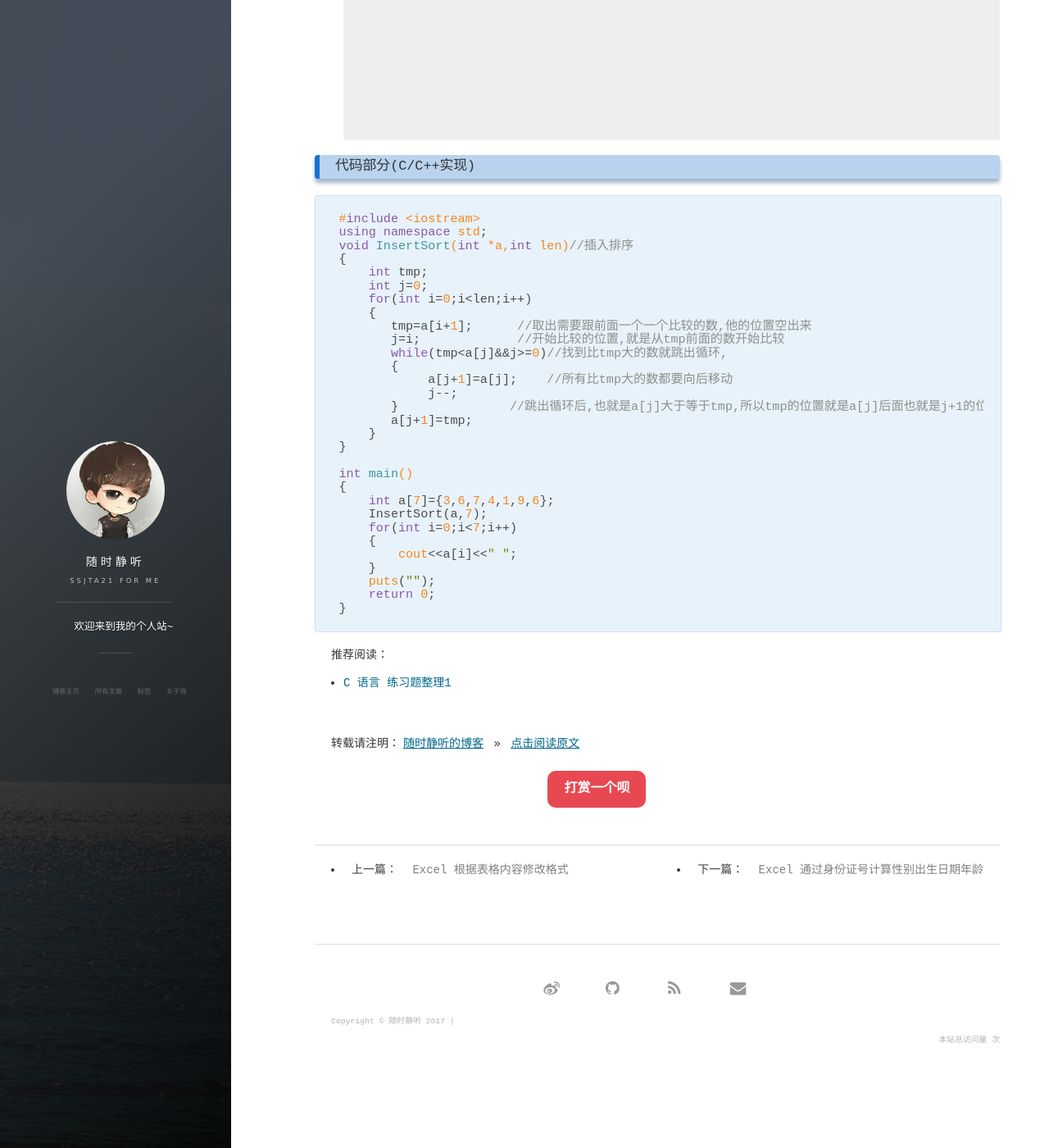
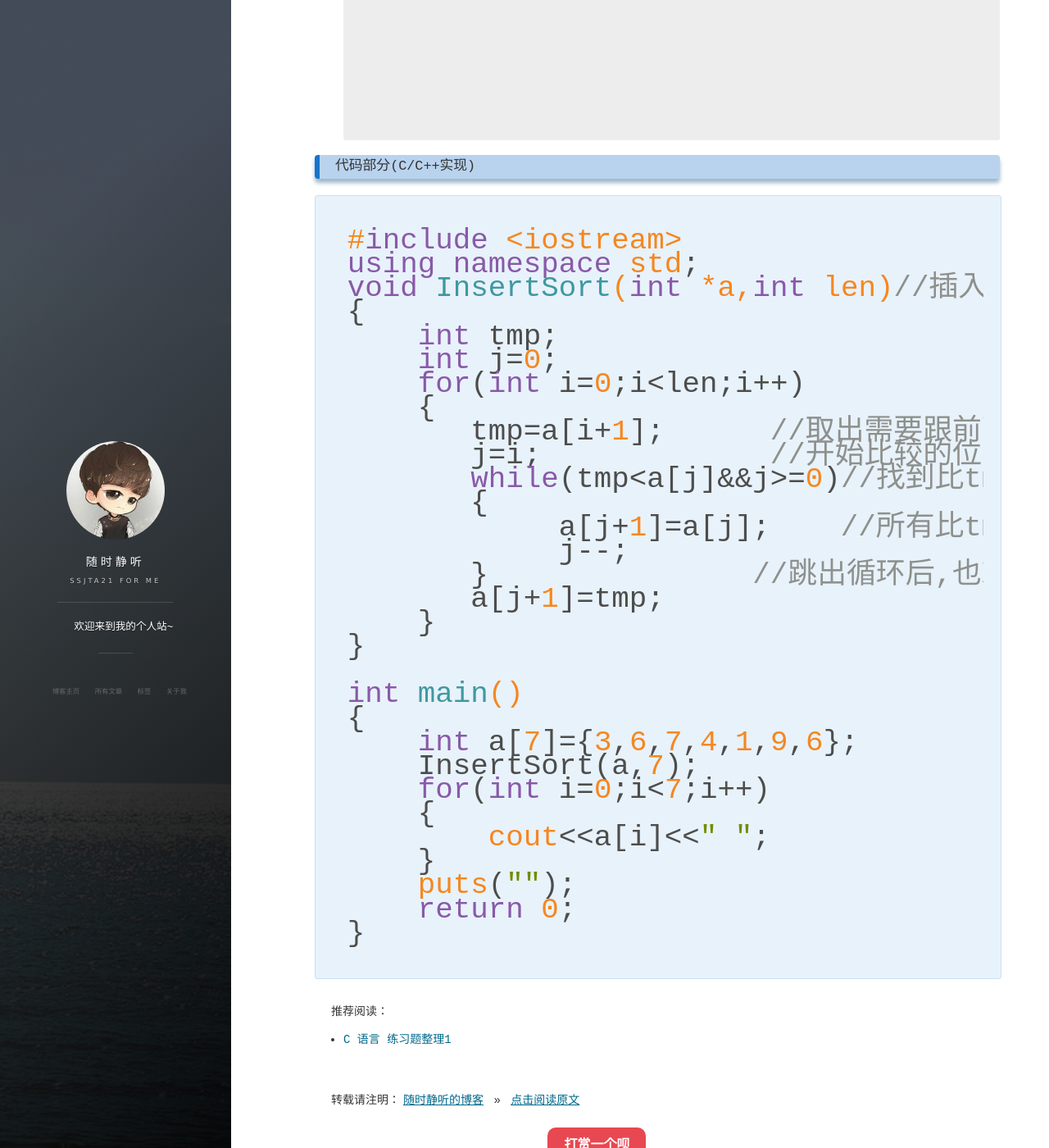
Before and after one commit to ssjt21/ssjt21.github.io, a Jekyll site: the page built from _posts/2017-11-11-C_InsertSort.md, in a window 1280 px wide and 1400 px high, scrolled down 557 px. Shown: the whole window at 82% size. Built offline with Jekyll 4.4.1, drawn with Linux system fonts in a browser that asks for light colours; nearby versions of some CDN libraries; comment, search, counter and statistics services are not loaded.

Commit message:
font 1.6

```diff
--- a/css/main.css
+++ b/css/main.css
@@ -188,7 +188,7 @@ code {
   border: 1px solid #c9e1f6;
   border-radius: 3px;
   font-family: Courier New,Consolas, Menlo, Monaco, Lucida Console, Liberation Mono, DejaVu Sans Mono, Bitstream Vera Sans Mono, Courier New, monospace, serif;
-  font-size: 1.2em;
+  font-size: 1.6em;
   vertical-align: bottom;
   word-wrap: break-word; }
 
@@ -199,7 +199,7 @@ pre {
   border: 1px solid #c9e1f6;
   border-radius: 3px;
   font-family: Courier New,Consolas, Menlo, Monaco, Lucida Console, Liberation Mono, DejaVu Sans Mono, Bitstream Vera Sans Mono, Courier New, monospace, serif;
-  font-size: .9em;
+  font-size: 1.6em;
   font-weight: normal;
   line-height: 1.3em;
   overflow: scroll; }
```
